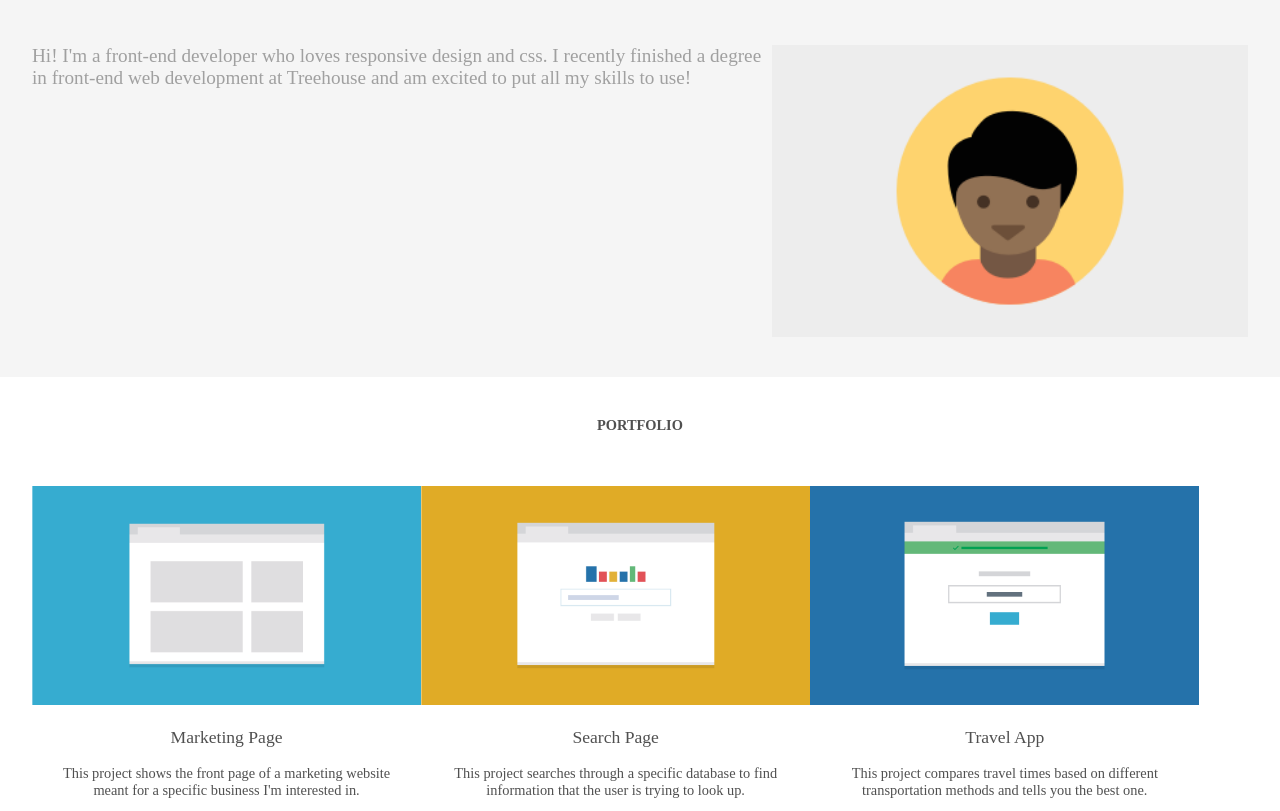
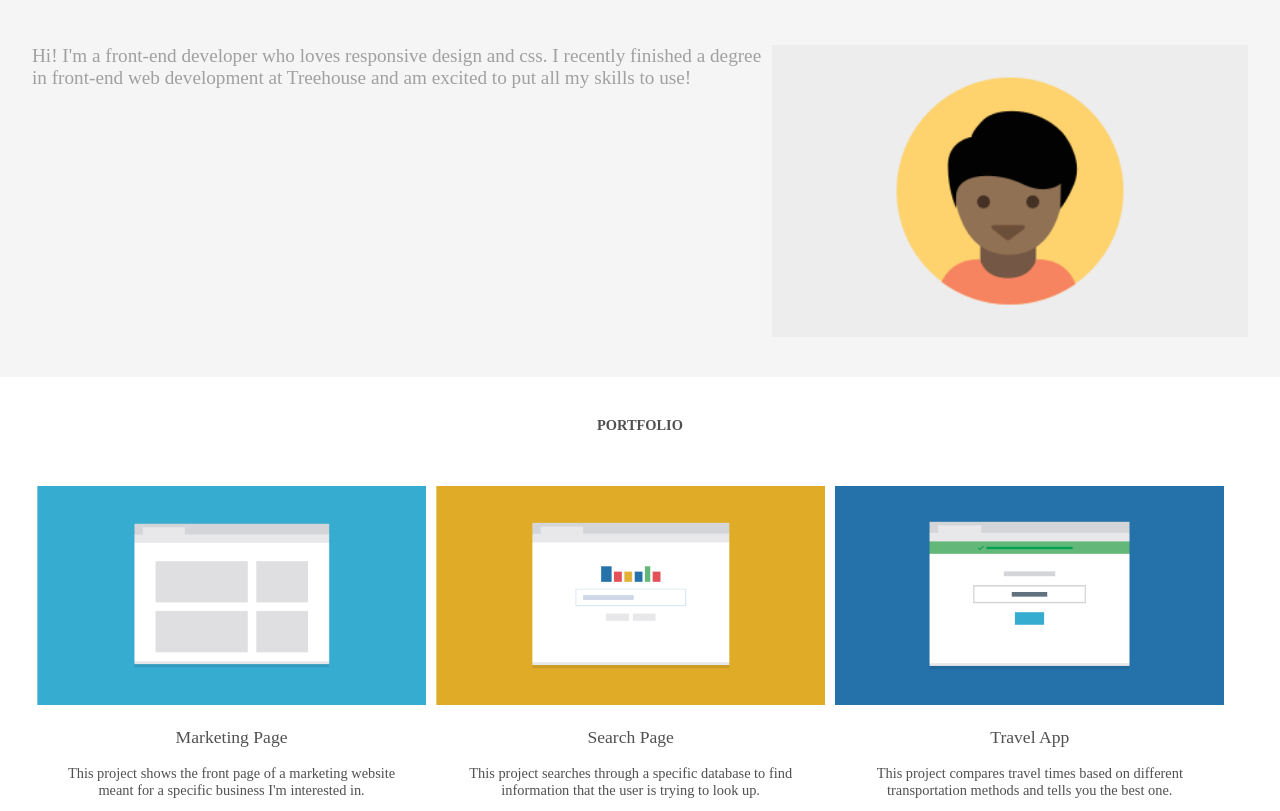
Before and after one commit to Brad2424/FEWD-techDegree-project2, a plain HTML site: page index.html in a window 1280 px wide. Shown: the part 68-879 px from the top of the page. Drawn offline with Linux system fonts and the light colour scheme; a web font is replaced by a local one.

Commit message:
Fixed margins and added language

```diff
--- a/css/style.css
+++ b/css/style.css
@@ -190,7 +190,8 @@ header {
     .pro-5,
     .pro-6 {
         float: left;
-        width: 50%;
+        width: 47%;
+        margin: 0 10px;
     }
 
     .portfolio p {
@@ -253,7 +254,7 @@ header {
     .pro-6 {
         float: left;
         width: 32%;
-        margin: 0 auto;
+        margin: 0 5px;
     }
 
     footer {
--- a/index.html
+++ b/index.html
@@ -1,5 +1,5 @@
 <!DOCTYPE html>
-<html>
+<html lang="en">
 <head>
     <title>Bradley Murchison</title>
     <meta name="viewport" content="width=device-width, initial-scale=1">
```
